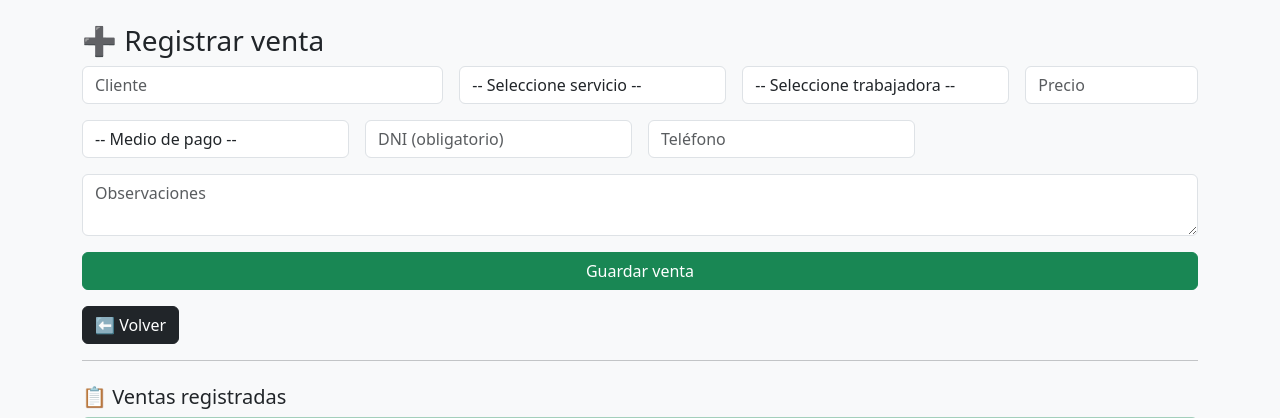
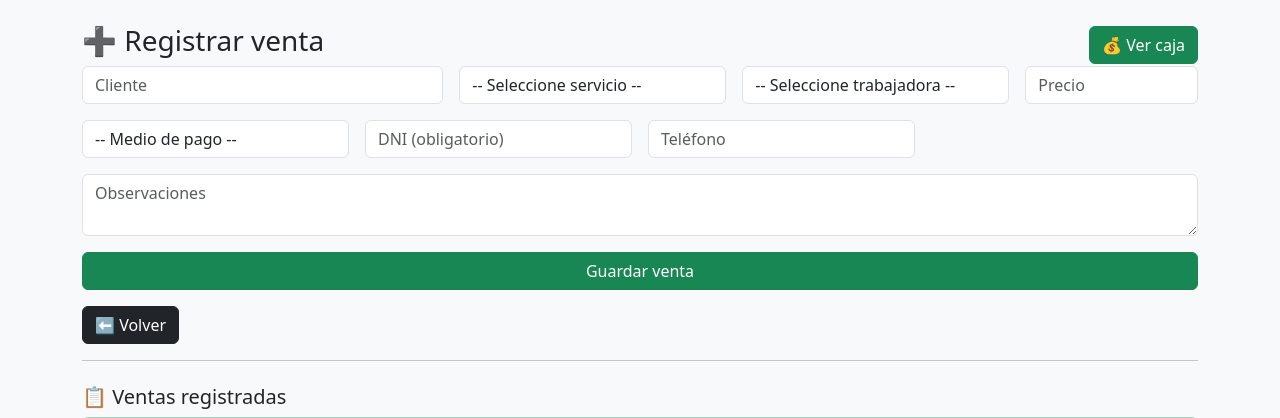
Before and after one commit to davidfernando2403/sistema_salon, a Flask app: page /ventas/nueva in a window 1280 px wide. Shown: the top 418 px of the page. Run offline with Flask 3, Linux system fonts and the light colour scheme; data that the repository does not hold is empty; some libraries are stand-ins or nearby versions.

Commit message:
boton caja

```diff
--- a/templates/venta_nueva.html
+++ b/templates/venta_nueva.html
@@ -6,7 +6,8 @@
 
     <link href="https://cdn.jsdelivr.net/npm/bootstrap@5.3.2/dist/css/bootstrap.min.css" rel="stylesheet">
     <style>
-.table td, .table th {
+        .table td,
+        .table th {
             vertical-align: middle;
         }
 
@@ -27,7 +28,13 @@ td {
 
     <div class="container mt-4">
 
+        <div class="d-flex justify-content-between align-items-center">
             <h3>➕ Registrar venta</h3>
+
+            <a href="/caja" class="btn btn-success">
+                💰 Ver caja
+            </a>
+        </div>
 
         {% with messages = get_flashed_messages(with_categories=true) %}
         {% for c, m in messages %}
@@ -74,12 +81,7 @@ td {
             </div>
 
             <div class="col-md-2">
-<input name="precio"
-       type="number"
-       step="0.01"
-       min="0.01"
-       class="form-control"
-       placeholder="Precio"
+                <input name="precio" type="number" step="0.01" min="0.01" class="form-control" placeholder="Precio"
                     required>
             </div>
 
```
Lines whose indentation alone changed are shown as unchanged.
